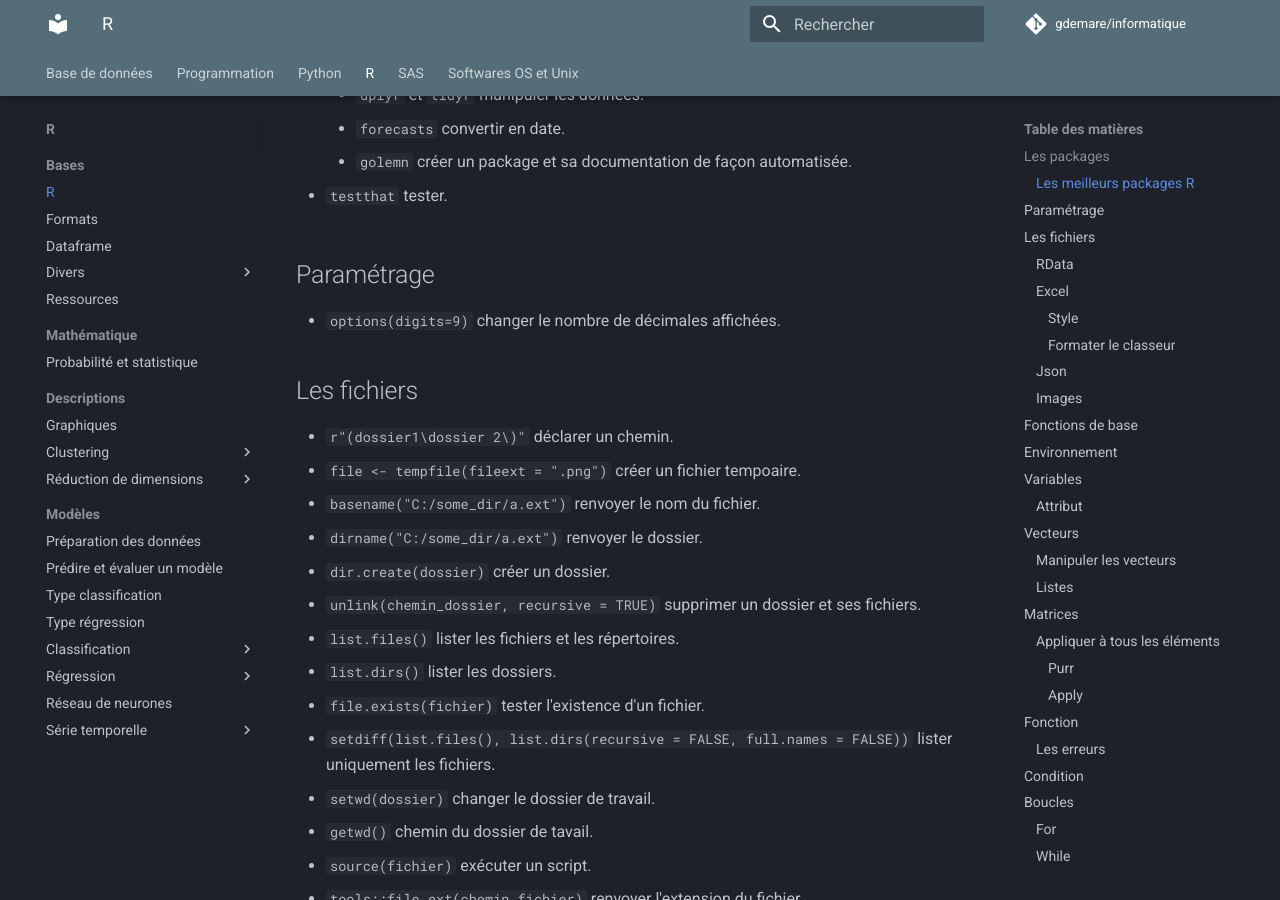
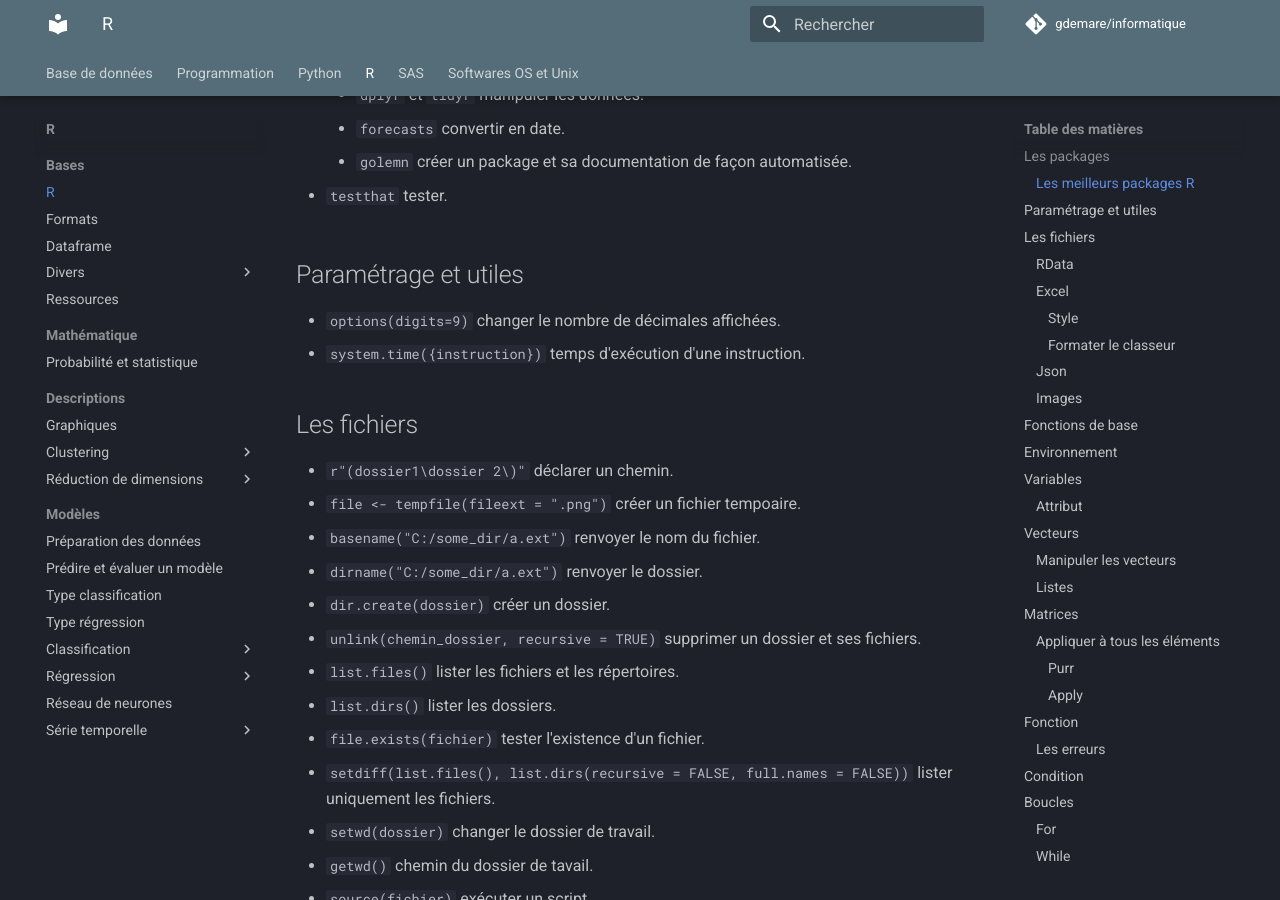
Before and after one commit to gdemare/Informatique, an MkDocs documentation site: the page built from docs/r/r_r.md, in a window 1280 px wide and 900 px high, scrolled down 500 px. Built offline with MkDocs 1.6.1 and Material for MkDocs 9.7.7, drawn with Linux system fonts in a browser that asks for light colours; comment, search, counter and statistics services are not loaded.

Commit message:
Update r_r.md

```diff
--- a/docs/r/r_r.md
+++ b/docs/r/r_r.md
@@ -15,9 +15,10 @@
 
 * `testthat` tester.
 
-## Paramétrage
+## Paramétrage et utiles
 
 * `options(digits=9)` changer le nombre de décimales affichées.
+* `system.time({instruction})` temps d'exécution d'une instruction.
 
 ## Les fichiers
 
```
